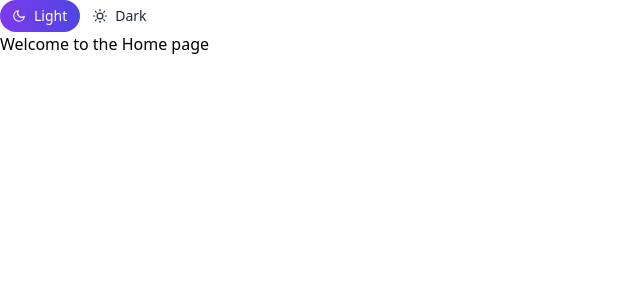
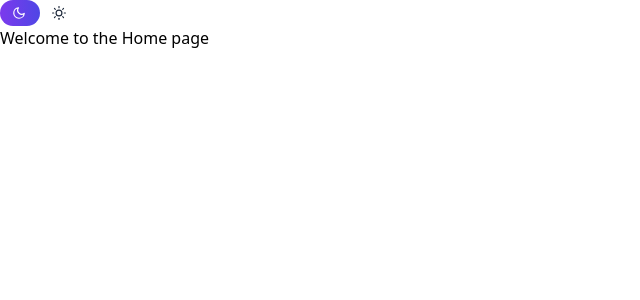
Before and after one commit to 0x3c2f48415348434f4e3e/RandomChats, a React (Create React App) app in the folder client/: page / in a window 1280 px wide. Shown: the top 300 px of the page, without its empty margins (0-640 px from the left). Built offline with nearby package versions, Linux system fonts and the light colour scheme.

Commit message:
Make icon smaller

```diff
--- a/client/src/component/ToggleBetweenLightAndDark.tsx
+++ b/client/src/component/ToggleBetweenLightAndDark.tsx
@@ -2,37 +2,45 @@ import { motion } from "framer-motion";
 //import { useState } from "react";
 import { FiMoon, FiSun } from "react-icons/fi";
 
+
+interface ToggleBetweenLightAndDarkProps {
+  selected: boolean;
+  Toggle: () => void;
+}
+
+//<span className="relative z-10">Light</span>
+//<span className="relative z-10">Dark</span>
 const TOGGLE_CLASSES =
   "text-sm font-medium flex items-center gap-2 px-3 md:pl-3 md:pr-3.5 py-3 md:py-1.5 transition-colors relative z-10";
 //{selected: string, setSelected}
-const ToggleBetweenLightAndDark = (props:any)=>{
+const ToggleBetweenLightAndDark : React.FC<ToggleBetweenLightAndDarkProps> = ({ selected, Toggle }) =>{
     return(
         //relative flex w-fit items-center rounded-full content-center
         <div className="relative flex items-center w-fit">
             <button className={`${TOGGLE_CLASSES} ${
-          props.selected ? "text-white" : "text-slate-300"
+          selected ? "text-white" : "text-slate-300"
         }`}
         onClick={()=>{
-            props.Toggle();
+            Toggle();
         }}
         >
             <FiMoon className="relative z-10 text-lg md:text-sm"/>
-            <span className="relative z-10">Light</span>
+
         </button>
         <button
         className={`${TOGGLE_CLASSES} ${
-          !props.selected ? "text-white" : "text-slate-800"
+          !selected ? "text-white" : "text-slate-800"
         }`}
         onClick={() => {
-          props.Toggle();
+          Toggle();
         }}
       >
         <FiSun className="relative z-10 text-lg md:text-sm" />
-        <span className="relative z-10">Dark</span>
+
       </button>
       <div
         className={`absolute inset-0 z-0 flex ${
-          !props.selected  ? "justify-end" : "justify-start"
+          !selected  ? "justify-end" : "justify-start"
         }`}
       >
         <motion.span
```
